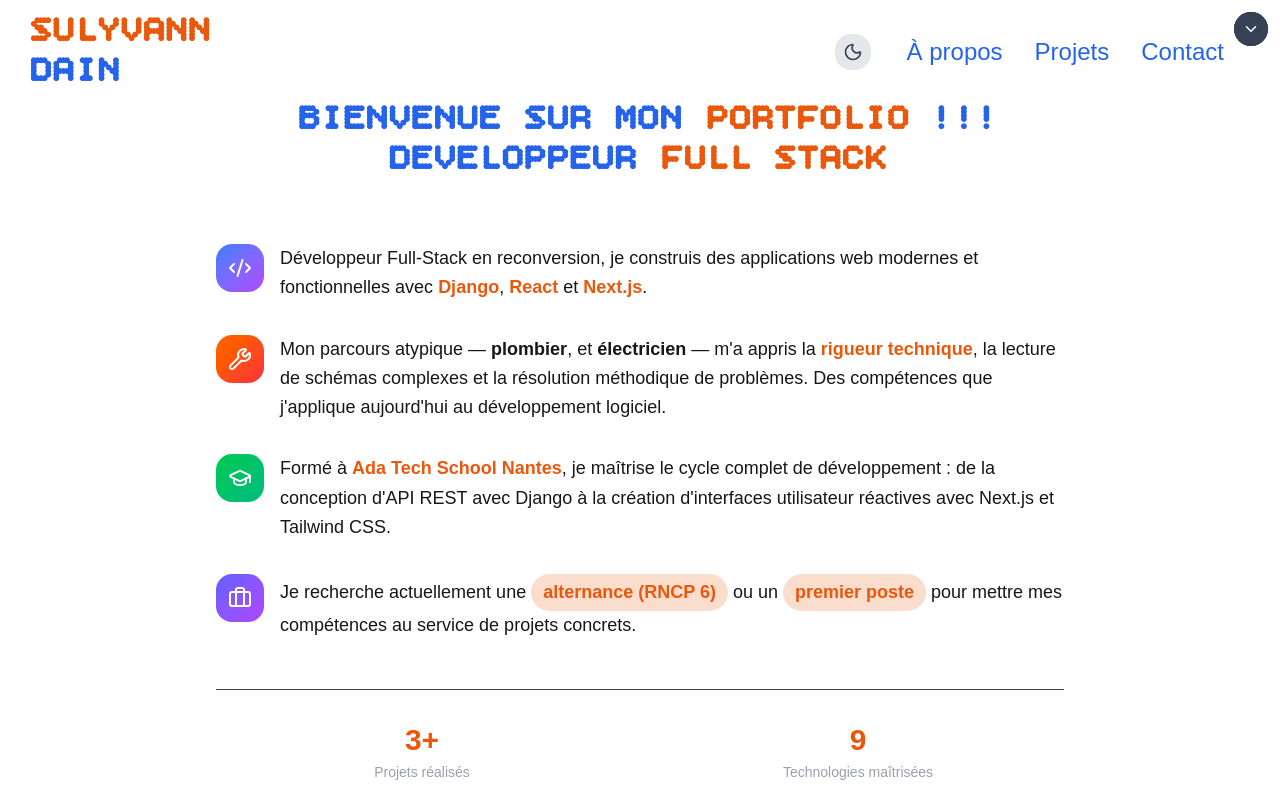
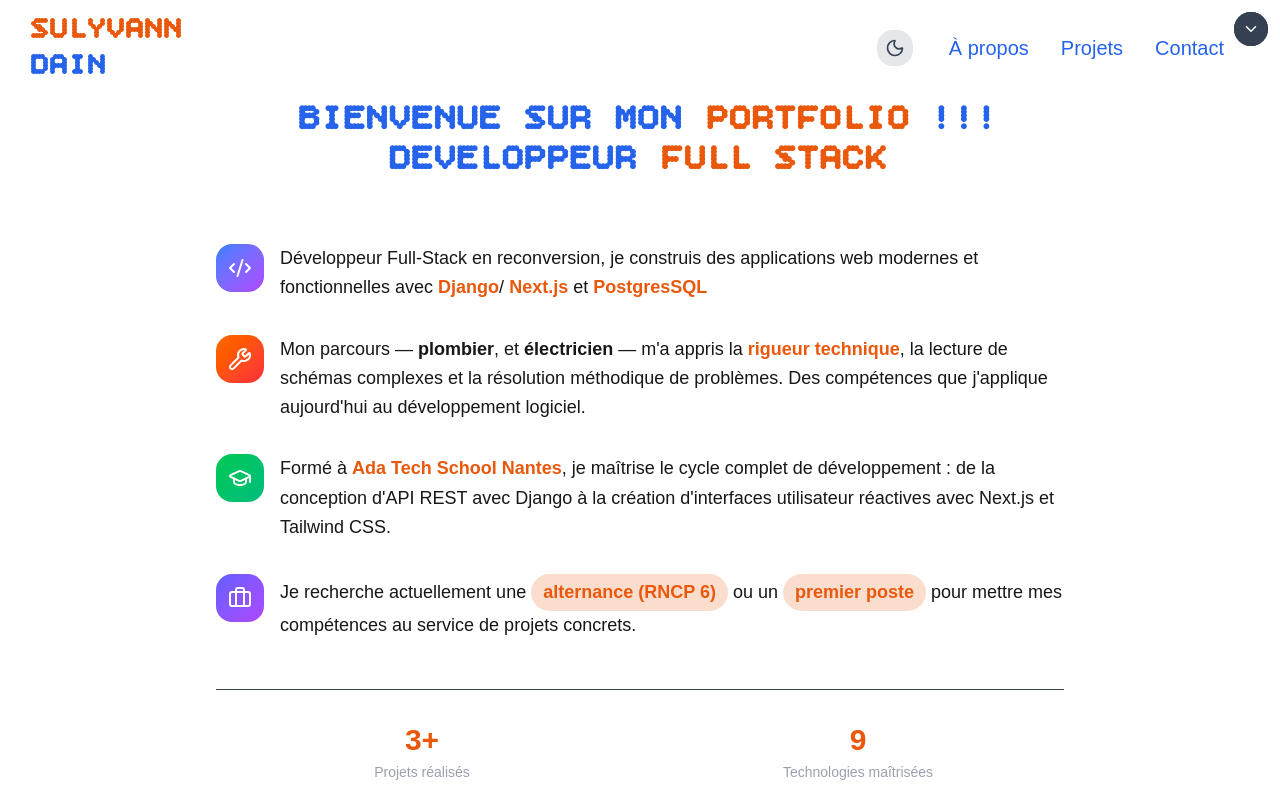
Before and after one commit to Phogo2112/Portfolio, a Next.js app: page / in a window 1280 px wide. Shown: the top 800 px of the page. Built offline with nearby package versions, Linux system fonts and the light colour scheme.

Commit message:
modif disign NavBar clear code

```diff
--- a/app/components/Contact.tsx
+++ b/app/components/Contact.tsx
@@ -15,7 +15,7 @@ export default function ContactForm() {
       initial={{ opacity: 0, y: 20 }}
       whileInView={{ opacity: 1, y: 0 }}
       transition={{ duration: 0.6 }}
-      className="w-full max-w-md mx-auto mt-10 p-8 bg-white/10 backdrop-blur-md shadow-lg rounded-2xl border border-white/20"
+      className="w-full max-w-md mx-auto mt-10 p-8 bg-white/10 backdrop-blur-md shadow-lg rounded-2xl border border-white/20 "
     >
       <h2 className="text-2xl font-bold text-center text-white mb-6">
         Contactez-moi ✉️
--- a/app/components/NavBar.tsx
+++ b/app/components/NavBar.tsx
@@ -34,21 +34,18 @@ export default function NavBar() {
   return (
     <div>
       <nav className={`fixed top-0 left-0 w-full flex items-center justify-between px-8 py-3  transition-all duration-500 ease-in-out backdrop-blur-md dark:bg-#0a0a0a bg-white" ${showNavbar ? "translate-y-0" : "-translate-y-full"}`}>
-        <h2 className=" text-base sm:text-2xl  md:text-3xl lg:text-4xl font-bold">
+        <h2 className=" text-base sm:text-1xl  md:text-2xl lg:text-3xl font-bold">
           <span className="block md:inline text-[var(--color-accent)]">Sulyvann</span> Dain
         </h2>
-
         <div className=" container mx-auto px-4 flex justify-end">
-          <ul className=" flex items-center justify-center gap-4 text-black h-8 ">
+          <ul className=" flex items-center justify-center gap-4 text-black h-8 text-[10px] sm:text-base md:text-xl lg:text-1xl">
             <ThemeToggle />
-            <li className="text-[12px] sm:text-base md:text-xl lg:text-2xl text-(--color-primary) hover:bg-(--color-secondary) hover:text-white px-2 py-1 rounded transition-colors "><button onClick={() => scrollToSection("about")}>À propos</button></li>
-            <li className="text-[10px] sm:text-base md:text-xl lg:text-2xl text-(--color-primary) hover:bg-(--color-secondary) hover:text-white px-2 py-1 rounded transition-colors"><button onClick={() => scrollToSection("projects")}>Projets</button></li>
-            <li className="text-[10px] sm:text-base md:text-xl lg:text-2xl text-(--color-primary) hover:bg-(--color-secondary) hover:text-white px-2 py-1 rounded transition-colors" ><button onClick={() => scrollToSection("contact")}>Contact</button></li>
+            <li className=" text-(--color-primary) hover:bg-(--color-secondary) hover:text-white px-2 py-1 rounded transition-colors "><button onClick={() => scrollToSection("about")}>À propos</button></li>
+            <li className=" text-(--color-primary) hover:bg-(--color-secondary) hover:text-white px-2 py-1 rounded transition-colors"><button onClick={() => scrollToSection("projects")}>Projets</button></li>
+            <li className=" text-(--color-primary) hover:bg-(--color-secondary) hover:text-white px-2 py-1 rounded transition-colors" ><button onClick={() => scrollToSection("contact")}>Contact</button></li>
           </ul>
         </div>
-
       </nav>
-
     </div>
   )
 }
--- a/app/components/Presentation.tsx
+++ b/app/components/Presentation.tsx
@@ -3,6 +3,7 @@ import { useEffect, useState } from "react";
 import { FaPython, FaReact } from "react-icons/fa";
 import { motion } from "framer-motion";
 import { Code2, Wrench, GraduationCap, Briefcase } from "lucide-react";
+import { Highlight } from "./ui/Highlight";
 import {
   SiDjango,
   SiNextdotjs,
@@ -64,10 +65,7 @@ export default function Presentation() {
             </div>
             <p className="text-lg leading-relaxed flex-1">
               Développeur Full-Stack en reconversion, je construis des applications web
-              modernes et fonctionnelles avec{" "}
-              <span className="font-semibold text-[var(--color-accent)]">Django</span>,{" "}
-              <span className="font-semibold text-[var(--color-accent)]">React</span> et{" "}
-              <span className="font-semibold text-[var(--color-accent)]">Next.js</span>.
+              modernes et fonctionnelles avec <Highlight variant="accent" >Django</Highlight>/<Highlight variant="accent" > Next.js</Highlight> et <Highlight variant="accent" >PostgresSQL</Highlight>
             </p>
           </motion.div>
 
@@ -82,7 +80,7 @@ export default function Presentation() {
               <Wrench className="text-white" size={24} />
             </div>
             <p className="text-lg leading-relaxed flex-1">
-              Mon parcours atypique — <strong>plombier</strong>, et{" "}
+              Mon parcours — <strong>plombier</strong>, et{" "}
               <strong>électricien</strong> — m'a appris la{" "}
               <span className="text-[var(--color-accent)] font-semibold">rigueur technique</span>,
               la lecture de schémas complexes et la résolution méthodique de problèmes.
@@ -172,7 +170,6 @@ export default function Presentation() {
           </div>
         ))}
       </div>
-
     </div >
   );
 }
--- a/app/components/ThemeToggle.tsx
+++ b/app/components/ThemeToggle.tsx
@@ -19,7 +19,6 @@ export default function ThemeToggle() {
     );
   }
 
-
   const currentTheme = theme === 'system' ? systemTheme : theme;
 
   return (
--- a/app/components/ui/Highlight.tsx
+++ b/app/components/ui/Highlight.tsx
@@ -6,9 +6,10 @@ type HighlightProps = {
 export function Highlight({ children, variant = 'accent' }: HighlightProps) {
   const styles = {
     accent: 'font-semibold text-[var(--color-accent)]',
-    tech: 'font-bold text-blue-400',
-    success: 'font-semibold text-green-500',
-    warning: 'font-semibold text-orange-500',
+    tech: 'font-bold text-blue-700 dark:text-blue-400',
+    success: 'font-semibold text-green-700 dark:text-green-400',
+    warning: 'font-semibold text-orange-700 dark:text-orange-400',
+
   };
 
   return (
--- a/app/layout.tsx
+++ b/app/layout.tsx
@@ -45,7 +45,6 @@ export default function RootLayout({ children }: { children: ReactNode }) {
           {children}
           <SpeedInsightClient />
         </ThemeProvider>
-
       </body>
     </html>
   );
--- a/app/page.tsx
+++ b/app/page.tsx
@@ -1,5 +1,5 @@
 "use client";
-import Image from "next/image";
+
 import ProjectCard from "./components/Cards";
 import NavBar from "./components/NavBar";
 import Presentation from "./components/Presentation";
@@ -8,12 +8,10 @@ import Footer from "./components/Footer";
 import ContactForm from "./components/Contact";
 import { getProjectImages, ProjectsData } from "./data/Projects";
 
-
 export default function Home() {
   const adactionImages = getProjectImages("adaction");
   const cleanerTombeImages = getProjectImages("cleanertombe");
   return (
-
     <div className="container mx-auto ">
       <div>
         <div className="min-h-screen">
@@ -21,7 +19,6 @@ export default function Home() {
           {/* SECTION PRESENTATION */}
           <section id="about">
             <Presentation />
-
           </section>
         </div>
         {/* 🚀 SECTION PROJETS */}
```
